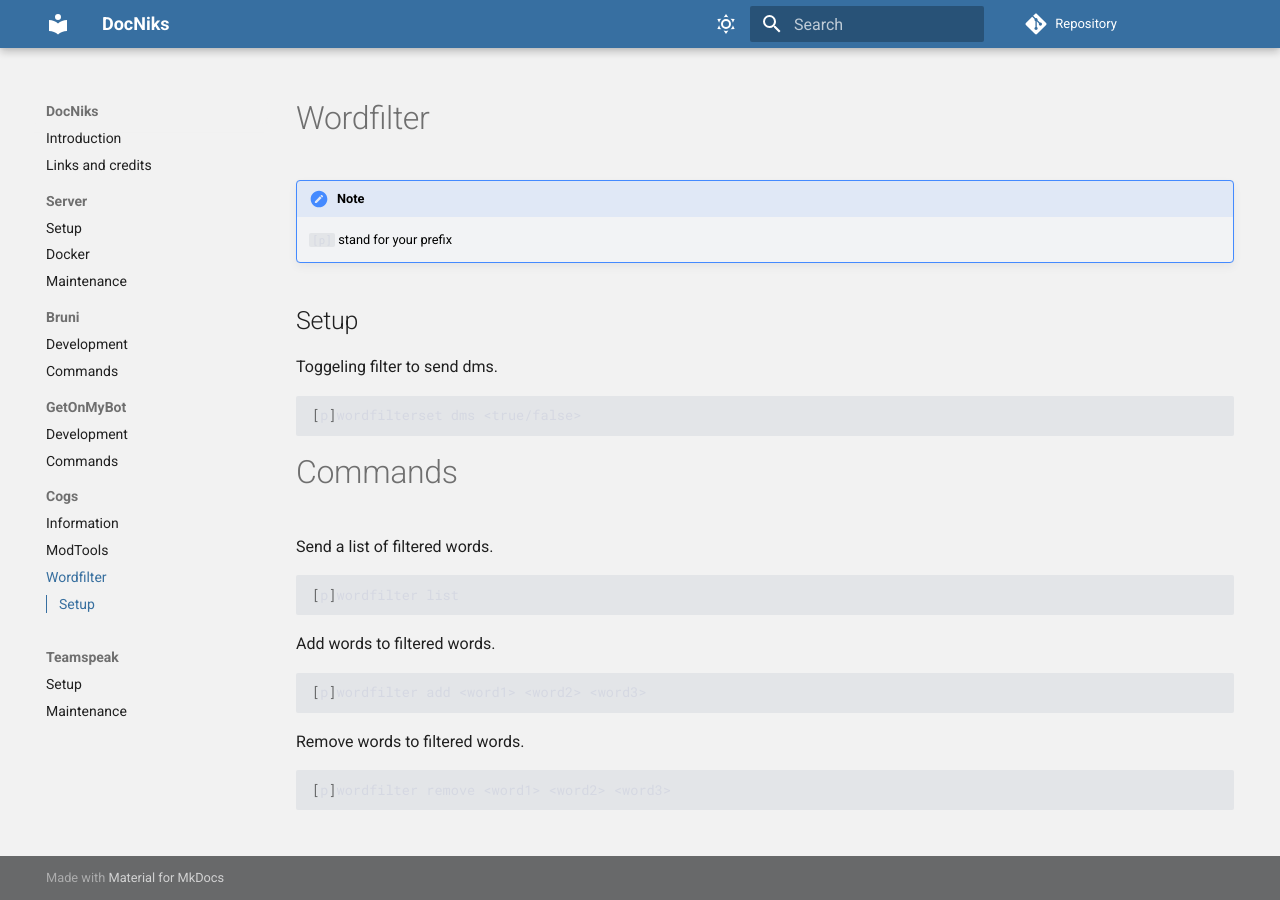
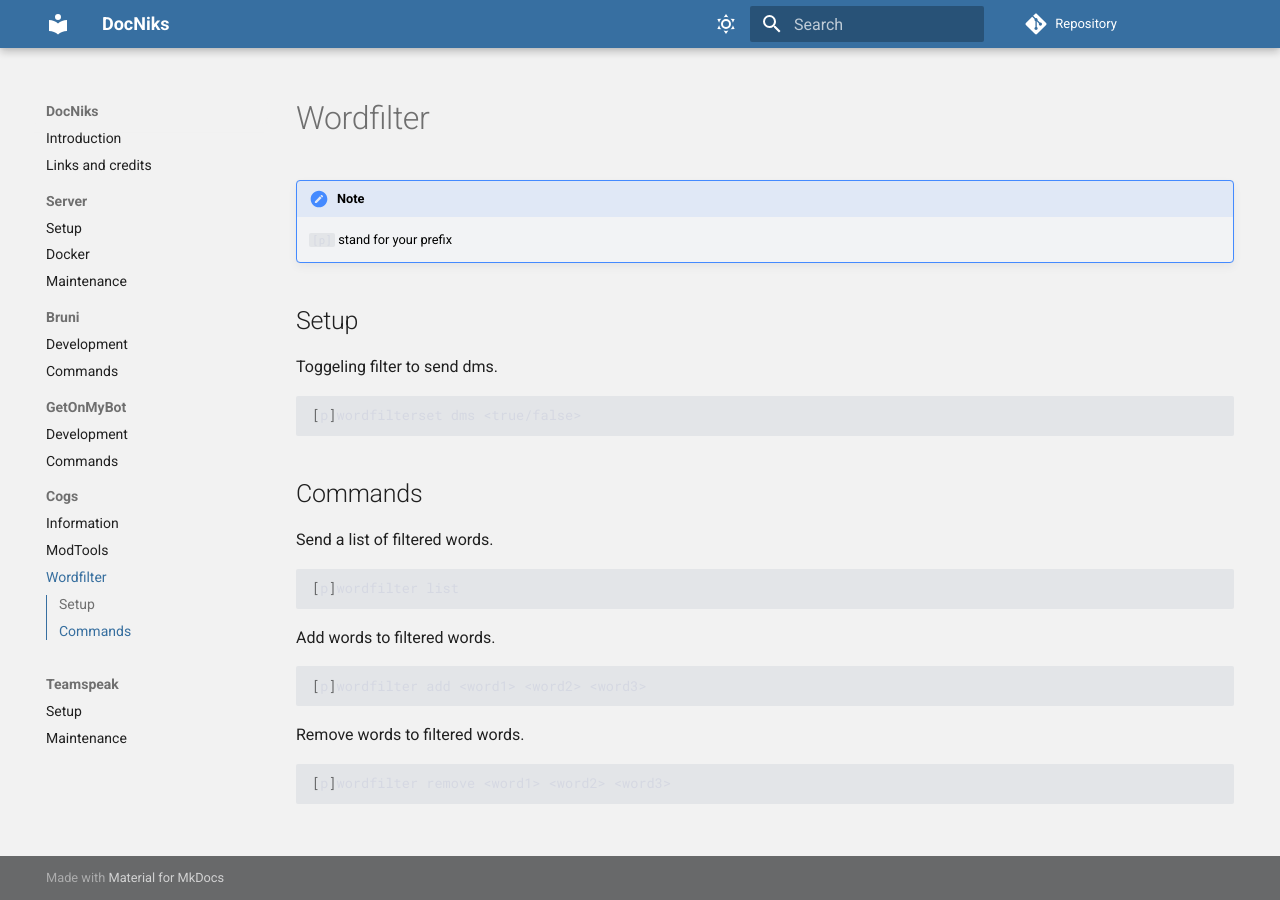
Before and after one commit to 1993zig/docs, an MkDocs documentation site: the page built from docs/cogs/wordfilter.md, in a window 1280 px wide. Built offline with MkDocs 1.6.1 and Material for MkDocs 9.7.7, drawn with Linux system fonts in a browser that asks for light colours; comment, search, counter and statistics services are not loaded.

Commit message:
typo in headlines

````diff
--- a/docs/cogs/wordfilter.md
+++ b/docs/cogs/wordfilter.md
@@ -10,7 +10,7 @@ Toggeling filter to send dms.
 [p]wordfilterset dms <true/false>
 ```
 
-# Commands
+## Commands
 
 Send a list of filtered words.
 ```shell
````
